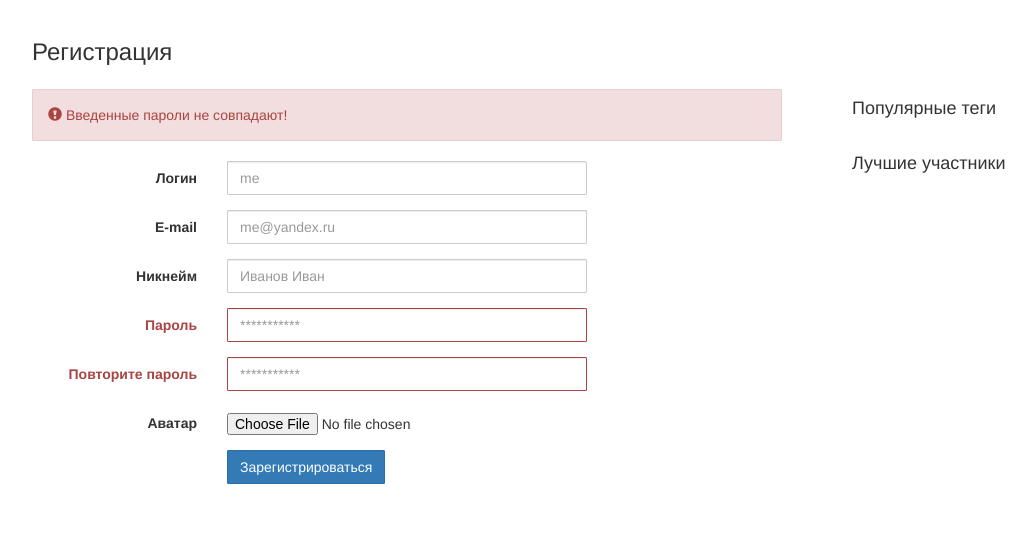
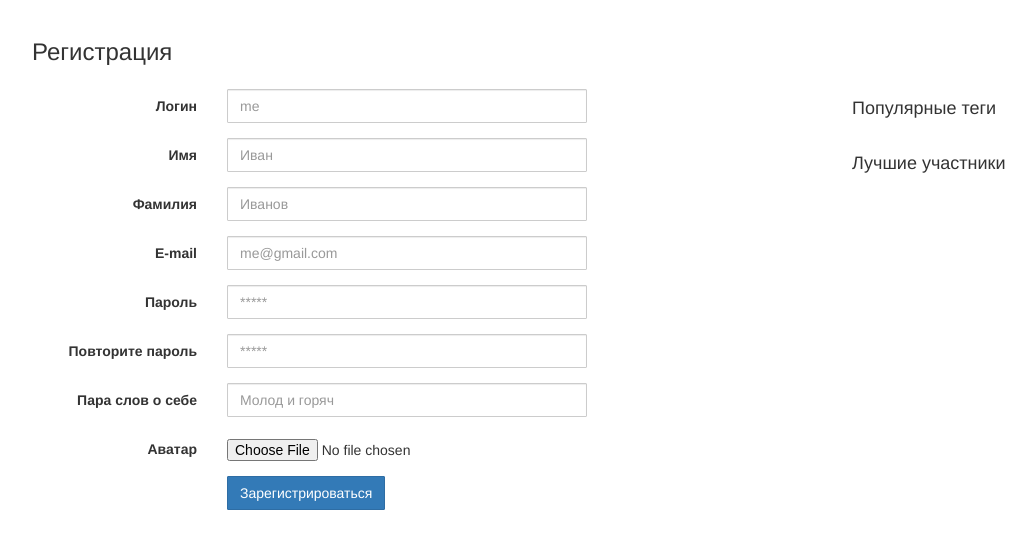
Before and after one commit to nksoff/archive__ask_slimov, a Django app: page /signup in a window 1280 px wide. Shown: the part 71-620 px from the top of the page, without its empty margins (38-1074 px from the left). Run offline with Django 3.2, Linux system fonts and the light colour scheme; data that the repository does not hold is empty.

Commit message:
add signup form, fixes

```diff
--- a/ask_slimov/ask_slimov/forms.py
+++ b/ask_slimov/ask_slimov/forms.py
@@ -3,6 +3,12 @@ from django.http import HttpResponse, Http404
 from django.contrib.auth import authenticate
 from django.contrib.auth.models import User
 from django import forms
+
+from django.contrib.auth.hashers import make_password
+from ask_slimov.models import Profile
+
+import urllib
+from django.core.files import File
 
 #
 # login form
@@ -38,3 +44,108 @@ class LoginForm(forms.Form):
             raise forms.ValidationError(
                     u'Указан неверный логин или пароль'
                     )
+
+#
+# signup form
+#
+class SignupForm(forms.Form):
+    login = forms.CharField(
+            widget=forms.TextInput(
+                attrs={ 'class': 'form-control', 'placeholder': 'me', }
+                ),
+            max_length=30,
+            label="Логин"
+            )
+    first_name = forms.CharField(
+            widget=forms.TextInput(
+                attrs={ 'class': 'form-control', 'placeholder': 'Иван', }
+                ),
+            max_length=30,
+            label="Имя"
+            )
+    last_name = forms.CharField(
+            widget=forms.TextInput(
+                attrs={ 'class': 'form-control', 'placeholder': 'Иванов', }
+                ),
+            max_length=30,
+            label="Фамилия"
+            )
+    email = forms.EmailField(
+            widget=forms.TextInput(
+                attrs={ 'class': 'form-control', 'placeholder': 'me@gmail.com', }
+                ),
+            required = False,
+            max_length=254,
+            label="E-mail"
+            )
+    password1 = forms.CharField(
+            widget=forms.PasswordInput(
+                attrs={ 'class': 'form-control', 'placeholder': '*****' }
+                ),
+            min_length=6,
+            label="Пароль")
+    password2 = forms.CharField(
+            widget=forms.PasswordInput(
+                attrs={ 'class': 'form-control', 'placeholder': '*****' }
+                ),
+            min_length=6,
+            label="Повторите пароль")
+    info = forms.CharField(
+            widget=forms.TextInput(
+                attrs={ 'class': 'form-control', 'placeholder': 'Молод и горяч', }
+                ),
+            required=False,
+            label="Пара слов о себе"
+            )
+    avatar = forms.FileField(
+            widget=forms.ClearableFileInput(
+                attrs={ 'class': 'ask-signup-avatar-input', }
+                ),
+            required=False,
+            label="Аватар")
+
+    def clean_login(self):
+        login = self.cleaned_data.get('login', '')
+
+        try:
+            u = User.objects.get(username=login)
+            raise forms.ValidationError(u'Такой пользователь уже существует')
+        except User.DoesNotExist:
+            return login
+
+    def clean_password2(self):
+        pass1 = self.cleaned_data.get('password1', '')
+        pass2 = self.cleaned_data.get('password2', '')
+
+        if pass1 != pass2:
+            raise forms.ValidationError(u'Пароли не совпадают')
+
+    def save(self):
+        data = self.cleaned_data
+        password = data.get('password1')
+        u = User()
+
+        u.username = data.get('login')
+        u.password = make_password(password)
+        u.email = data.get('email')
+        u.first_name = data.get('first_name')
+        u.last_name = data.get('last_name')
+        u.is_active = True
+        u.is_superuser = False
+        u.save()
+
+        up = Profile()
+        up.user = u
+        up.info = data.get('info')
+
+        if data.get('avatar') is None:
+            image_url = 'http://api.adorable.io/avatars/100/%s.png' % u.username
+            content = urllib.urlretrieve(image_url)
+            up.avatar.save('%s.png' % u.username, File(open(content[0])), save=True)
+        else:
+            avatar = data.get('avatar')
+            up.avatar.save('%s_%s' % (u.username, avatar.name), avatar, save=True)
+
+        up.save()
+
+        return authenticate(username=u.username, password=password)
--- a/ask_slimov/ask_slimov/settings.py
+++ b/ask_slimov/ask_slimov/settings.py
@@ -93,9 +93,9 @@ DATABASES = {
 # Internationalization
 # https://docs.djangoproject.com/en/1.8/topics/i18n/
 
-LANGUAGE_CODE = 'en-us'
+LANGUAGE_CODE = 'ru'
 
-TIME_ZONE = 'UTC'
+TIME_ZONE = 'Europe/Moscow'
 
 USE_I18N = True
 
--- a/ask_slimov/ask_slimov/views.py
+++ b/ask_slimov/ask_slimov/views.py
@@ -4,7 +4,7 @@ from django.shortcuts import render, render_to_response
 
 from ask_slimov import helpers
 from ask_slimov.models import Question, Answer, QuestionLike, Tag
-from ask_slimov.forms import LoginForm
+from ask_slimov.forms import LoginForm, SignupForm
 from ask_slimov.decorators import need_login
 
 from django.contrib import auth
@@ -62,8 +62,9 @@ def question(request, id):
 
 # logout
 def logout(request):
+    redirect = request.GET.get('continue', '/')
     auth.logout(request)
-    return HttpResponseRedirect('/')
+    return HttpResponseRedirect(redirect)
 
 # login form
 def form_login(request):
@@ -89,7 +90,18 @@ def form_signup(request):
     if request.user.is_authenticated():
         return HttpResponseRedirect('/')
 
-    return render(request , 'form_signup.html', {})
+    if request.method == "POST":
+        form = SignupForm(request.POST, request.FILES)
+        if form.is_valid():
+            user = form.save()
+            auth.login(request, user)
+            return HttpResponseRedirect('/')
+    else:
+        form = SignupForm()
+
+    return render(request , 'form_signup.html', {
+            'form': form,
+        })
 
 # new question form
 @need_login
--- a/ask_slimov/templates/form_signup.html
+++ b/ask_slimov/templates/form_signup.html
@@ -3,50 +3,27 @@
 {%block page_title %}Регистрация{% endblock %}
 
 {%block content %}
-    <div class="ask-signup-form-error">
-        <div class="alert alert-danger" role="alert">
-            <span class="glyphicon glyphicon-exclamation-sign" aria-hidden="true"></span>
-            Введенные пароли не совпадают!
+    {% for e in form.non_field_errors %}
+        <div class="ask-signup-form-error">
+            <div class="alert alert-danger" role="alert">
+                <span class="glyphicon glyphicon-exclamation-sign" aria-hidden="true"></span>
+                {{ e }}
+            </div>
         </div>
-    </div>
+    {% endfor %}
     <div class="ask-signup-form">
-        <form class="form-horizontal">
-            <div class="form-group">
-                <label for="login" class="col-sm-3 control-label">Логин</label>
+        <form class="form-horizontal" method="post" action="" enctype="multipart/form-data">
+            {% csrf_token %}
+            {%for field in form  %}
+            <div class="form-group{% if field.errors %} has-error{% endif %}">
+                <label for="login" class="col-sm-3 control-label">{{ field.label }}</label>
                 <div class="col-sm-6">
-                    <input type="text" class="form-control" id="login" placeholder="me">
+                    {{ field }}
+                    {% if field.errors %} {% for e in field.errors %}{{ e }}{% endfor %}
+                    {% endif %}
                 </div>
             </div>
-            <div class="form-group">
-                <label for="email" class="col-sm-3 control-label">E-mail</label>
-                <div class="col-sm-6">
-                    <input type="email" class="form-control" id="email" placeholder="me@yandex.ru">
-                </div>
-            </div>
-            <div class="form-group">
-                <label for="nickname" class="col-sm-3 control-label">Никнейм</label>
-                <div class="col-sm-6">
-                    <input type="email" class="form-control" id="nickname" placeholder="Иванов Иван">
-                </div>
-            </div>
-            <div class="form-group has-error">
-                <label for="password" class="col-sm-3 control-label">Пароль</label>
-                <div class="col-sm-6">
-                    <input type="password" class="form-control" id="password" placeholder="***********">
-                </div>
-            </div>
-            <div class="form-group has-error">
-                <label for="password-repeat" class="col-sm-3 control-label">Повторите пароль</label>
-                <div class="col-sm-6">
-                    <input type="password" class="form-control" id="password-repeat" placeholder="***********">
-                </div>
-            </div>
-            <div class="form-group">
-                <label for="avatar" class="col-sm-3 control-label">Аватар</label>
-                <div class="col-sm-6">
-                    <input type="file" id="avatar" class="ask-signup-avatar-input">
-                </div>
-            </div>
+            {% endfor %}
             <div class="form-group">
                 <div class="col-sm-offset-3 col-sm-6">
                     <button type="submit" class="btn btn-primary">Зарегистрироваться</button>
--- a/ask_slimov/templates/layout.html
+++ b/ask_slimov/templates/layout.html
@@ -50,7 +50,7 @@
                                 </a>
                             </li>
                             <li>
-                                <a href="{% url 'logout' %}">
+                                <a href="{% url 'logout' %}?continue={{ request.path }}">
                                     <span class="glyphicon glyphicon-share-alt"></span>
                                     Выйти
                                 </a>
--- a/ask_slimov/templates/question.html
+++ b/ask_slimov/templates/question.html
@@ -45,7 +45,7 @@
                         <a class="btn btn-xs btn-success ask-answer-vote-up"><span class="glyphicon glyphicon-thumbs-up"></span></a>
                     </div>
                     <div class="ask-answer-correct">
-                        <a href="" class="btn btn-large {% if answer.correct %}btn-success{% else %}btn-default{% endif %}"><span class="glyphicon glyphicon-ok"></span> Правильный</a>
+                        <a class="btn btn-large {% if answer.correct %}btn-success{% else %}btn-default{% endif %}" {% if question.author.id != request.user.id %}disabled="disabled"{% endif %}><span class="glyphicon glyphicon-ok"></span> Правильный</a>
                     </div>
                 </div>
             </div>
```
